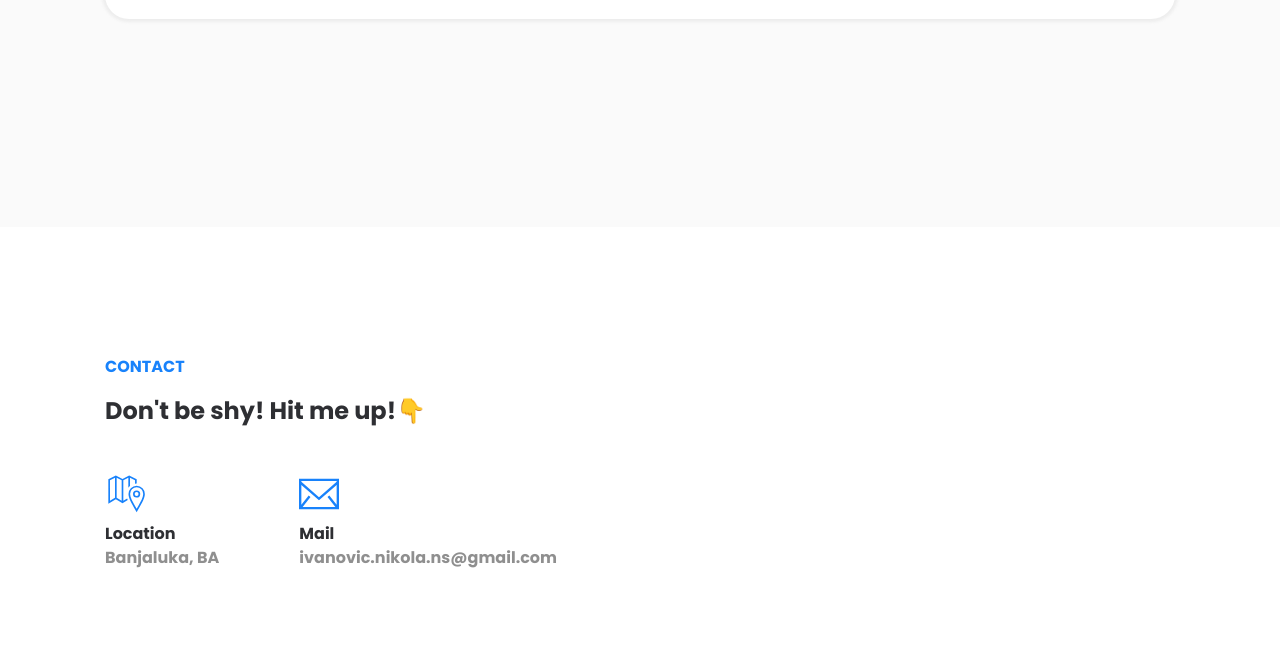
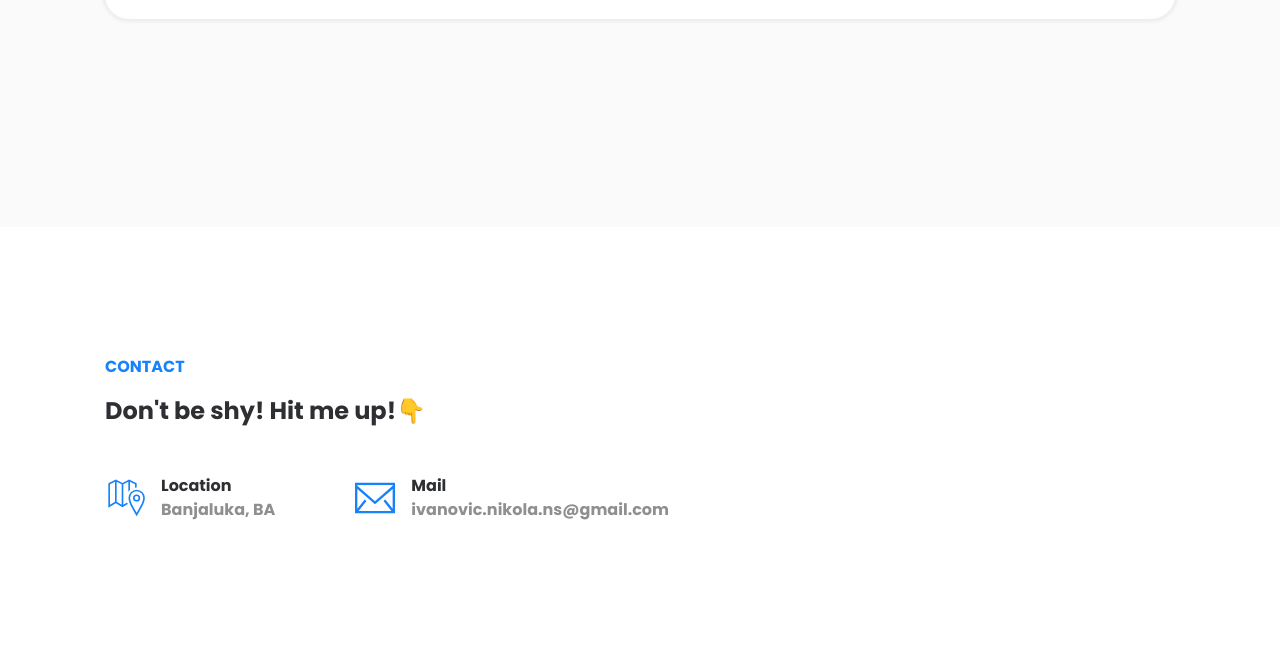
Before and after one commit to nivanovic7/portfolio, a website built with Vite: page index.html in a window 1280 px wide. Shown: the part 3137-3784 px from the top of the page. Built offline with nearby package versions, Linux system fonts and the light colour scheme; files whose address does not match are found by name.

Commit message:
Made contact article responsive

```diff
--- a/style.css
+++ b/style.css
@@ -502,24 +502,40 @@ article{
   /*   4. ------->  CONTACT SECTION   */
 .contact-info{
   display: flex;
-  gap: var(--size-900)
+  gap: var(--size-900);
+  display: flex;
+  flex-direction: column;
 }
 
   .contact-location,
   .contact-email{
     display: flex;
     flex-direction: column;
-    justify-content: left;
-    gap: .5rem;
+    align-items: center;
+    text-align: center;
+    gap: var(--size-400);
   }
 
   .contact-location div,
   .contact-email div{
-    text-align: left;
   }
 
   #contact svg{
     fill: var(--clr-accent-400);
+  }
+
+  @media (min-width: 50em) {
+    .contact-info{
+      flex-direction: row;
+    }
+
+      .contact-location,
+      .contact-email{
+        display: flex;
+        flex-direction: row;
+        text-align: left;
+      }
+
   }
 
   /*   5. ------->  NAVIGATION   */
```
